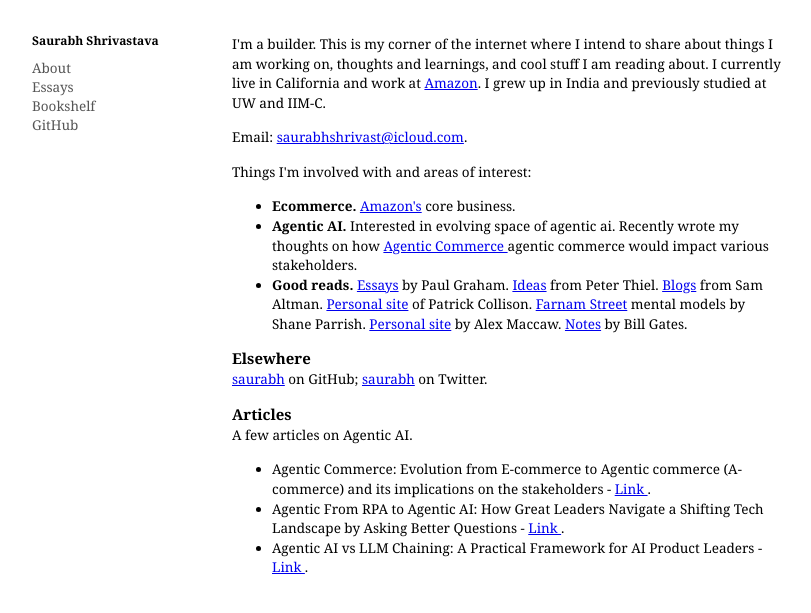
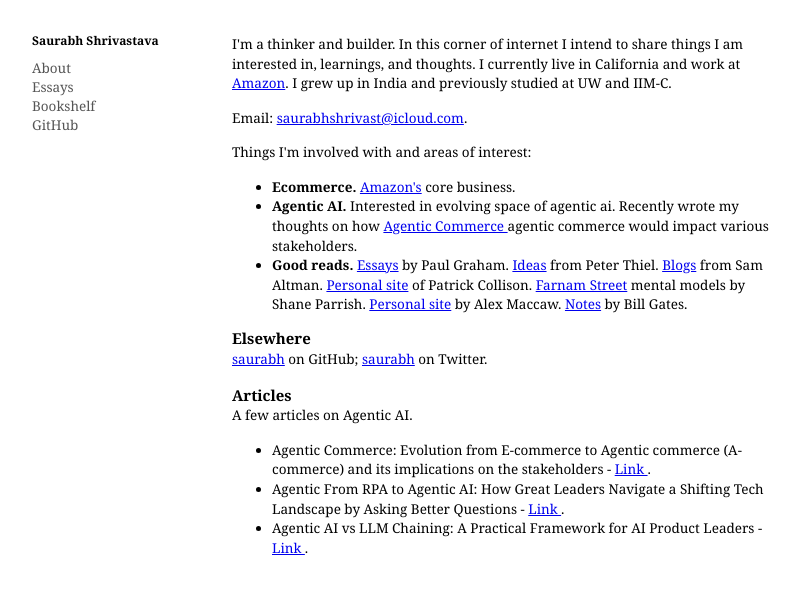
Before and after one commit to saurabhshrivastava1/saurabhshrivastava1.github.io, a Jekyll site: the page built from index.markdown, in a window 1280 px wide. Shown: the top 613 px of the page, without its empty margins (8-819 px from the left). Built offline with Jekyll 4.4.1, drawn with Linux system fonts in a browser that asks for light colours.

```diff
--- a/index.markdown
+++ b/index.markdown
@@ -24,7 +24,7 @@ title: About
 </div>
 
 <div id="content">
-    <p> I'm a builder. This is my corner of the internet where I intend to share about things I am working on, thoughts and learnings, and cool stuff I am reading about. I currently live in California and work at <a href="https://amazon.com">Amazon</a>. I grew up in India and previously studied at UW and IIM-C.</p>
+    <p> I'm a thinker and builder. In this corner of internet I intend to share things I am interested in, learnings, and thoughts. I currently live in California and work at <a href="https://amazon.com">Amazon</a>. I grew up in India and previously studied at UW and IIM-C.</p>
 
 <p>Email: <a href="mailto:saurabhshrivast@icloud.com">saurabhshrivast@icloud.com</a>.</p>
 
```
Also changed, not shown: books.markdown (+1 -1 lines).
